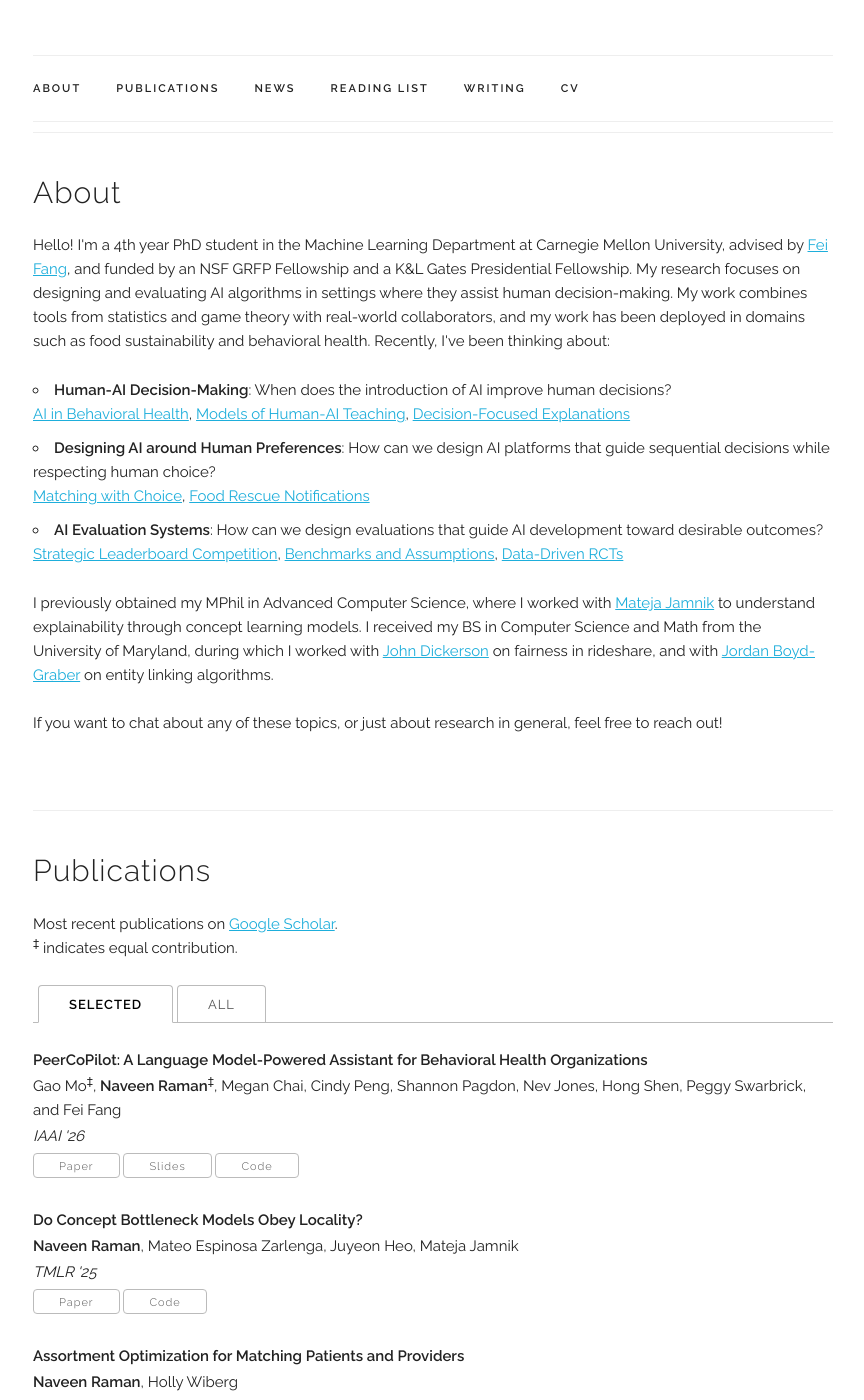
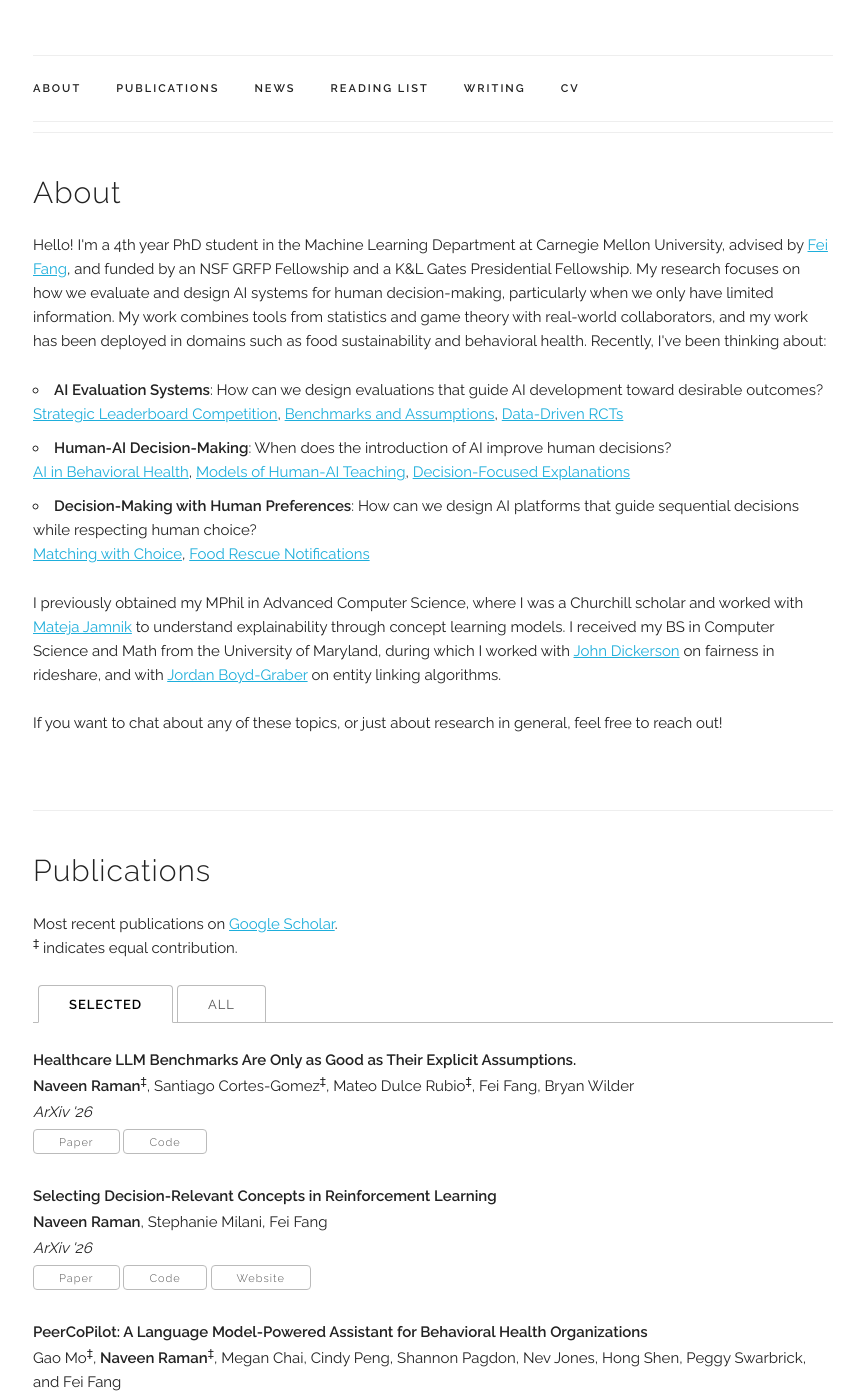
Before and after one commit to naveenr414/naveenr414.github.io, a Jekyll site: the page built from index.html, in a window 1280 px wide and 1400 px high, scrolled down 231 px. Shown: the whole window, without its empty margins (207-1071 px from the left). Built offline with Jekyll 4.4.1, drawn with Linux system fonts in a browser that asks for light colours; some web fonts are replaced; some of the changed text lies outside the part shown.

Commit message:
Made some edits

```diff
--- a/_data/news.yaml
+++ b/_data/news.yaml
@@ -6,7 +6,7 @@ news:
   - date: "January 2026"
     info: "<a href='https://arxiv.org/abs/2602.08187'>Our works on peer-run community behavioral health</a> was published at CHI and won a best paper honorable mention!"
   - date: "November 2025"
-    info: "Gaves talks at Harvard, Columbia, UMD, Rutgers, INFORMS, and The Food Rescue Conference"
+    info: "Gave talks at Harvard, Columbia, UMD, Rutgers, INFORMS, and The Food Rescue Conference"
   - date: "October 2025"
     info: "<a href='https://arxiv.org/abs/2511.15698v1'>Our works on food rescue feedback</a> and <a href='https://arxiv.org/abs/2511.21721v1'>LLMs for behavioral health</a> were accepted into IAAI!"
   - date: "June 2025"
--- a/index.html
+++ b/index.html
@@ -7,14 +7,14 @@ title: Home
   <h4>About</h4>
   <p>
   Hello! I'm a 4th year PhD student in the Machine Learning Department at Carnegie Mellon University, advised by  <a href="https://feifang.info" target="_blank">Fei Fang</a>, and funded by an NSF GRFP Fellowship and a K&L Gates Presidential Fellowship.
-  My research focuses on designing and evaluating AI algorithms in settings where they assist human decision-making. My work combines tools from statistics and game theory with real-world collaborators, and my work has been deployed in domains such as food sustainability and behavioral health.
+  My research focuses on how we evaluate and design AI systems for human decision-making, particularly when we only have limited information. My work combines tools from statistics and game theory with real-world collaborators, and my work has been deployed in domains such as food sustainability and behavioral health.
   Recently, I've been thinking about:
   <ul>
+    <li><b>AI Evaluation Systems</b>: How can we design evaluations that guide AI development toward desirable outcomes?<br><a href="" target="_blank">Strategic Leaderboard Competition</a>, <a href="https://arxiv.org/abs/2605.22612" target="_blank">Benchmarks and Assumptions</a>, <a href="https://arxiv.org/abs/2410.11212" target="_blank">Data-Driven RCTs</a></li>
     <li><b>Human-AI Decision-Making</b>: When does the introduction of AI improve human decisions?<br><a href="https://arxiv.org/abs/2511.21721v1" target="_blank">AI in Behavioral Health</a>, <a href="https://arxiv.org/abs/2606.20628" target="_blank">Models of Human-AI Teaching</a>, <a href="https://arxiv.org/abs/2604.04808" target="_blank">Decision-Focused Explanations</a></li>
-    <li><b>Designing AI around Human Preferences</b>: How can we design AI platforms that guide sequential decisions while respecting human choice?<br><a href="https://arxiv.org/abs/2502.10353" target="_blank">Matching with Choice</a>, <a href="https://arxiv.org/abs/2406.00738" target="_blank">Food Rescue Notifications</a></li>
-    <li><b>AI Evaluation Systems</b>: How can we design evaluations that guide AI development toward desirable outcomes?<br><a href="" target="_blank">Strategic Leaderboard Competition</a>, <a href="https://arxiv.org/abs/2605.22612" target="_blank">Benchmarks and Assumptions</a>, <a href="https://arxiv.org/abs/2410.11212" target="_blank">Data-Driven RCTs</a></li>
+    <li><b>Decision-Making with Human Preferences</b>: How can we design AI platforms that guide sequential decisions while respecting human choice?<br><a href="https://arxiv.org/abs/2502.10353" target="_blank">Matching with Choice</a>, <a href="https://arxiv.org/abs/2406.00738" target="_blank">Food Rescue Notifications</a></li>
   </ul>
-  I previously obtained my MPhil in Advanced Computer Science, where I worked with <a href="https://www.cl.cam.ac.uk/~mj201/" target="_blank">Mateja Jamnik</a> to understand explainability through concept learning models.
+  I previously obtained my MPhil in Advanced Computer Science, where I was a Churchill scholar and worked with <a href="https://www.cl.cam.ac.uk/~mj201/" target="_blank">Mateja Jamnik</a> to understand explainability through concept learning models.
   I received my BS in Computer Science and Math from the University of Maryland, during which I worked with <a href="http://johnpdickerson.com" target="_blank">John Dickerson</a> on fairness in rideshare, and with <a href="http://www.umiacs.umd.edu/user.php?path=jbg" target="_blank">Jordan Boyd-Graber</a> on entity linking algorithms.
   <br /> <br />
   If you want to chat about any of these topics, or just about research in general, feel free to reach out!
```
Also changed, not shown: _data/publications.yaml (+6 -6 lines), _data/reading.yaml (+14 -17 lines).
